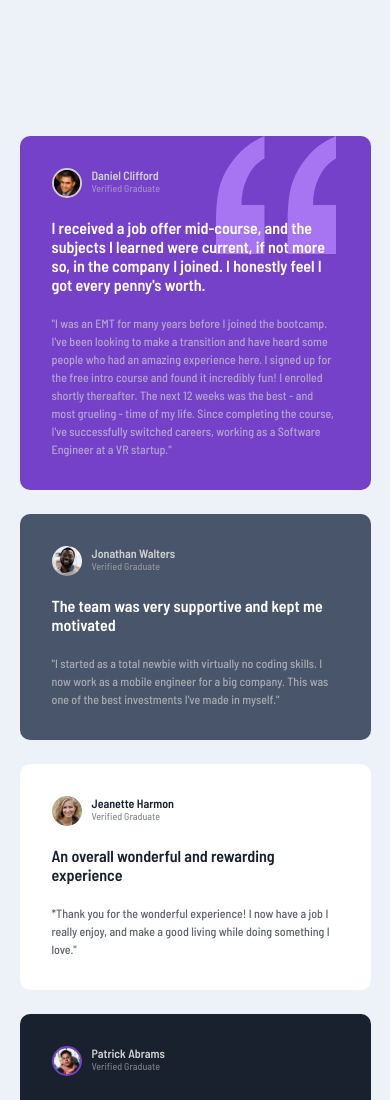
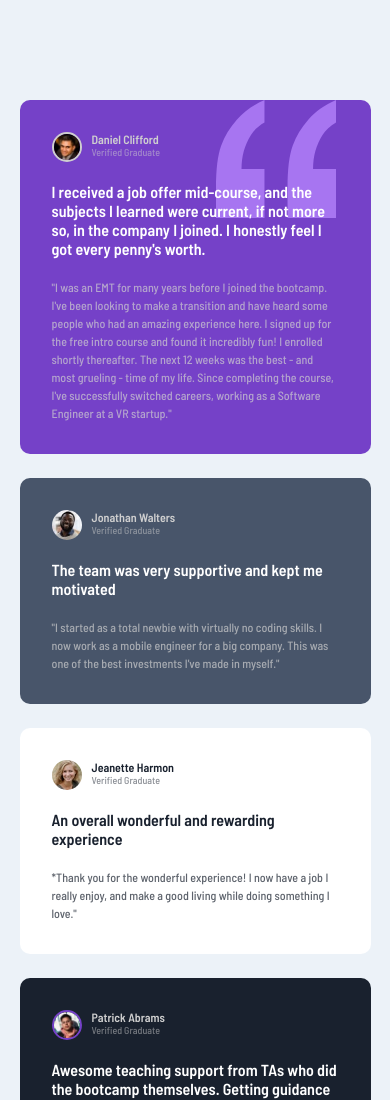
Before and after one commit to adewalemudasiru/Testimonial-Grid-Section, a plain HTML site: page index.html in a window 390 px wide. Shown: the top 1100 px of the page. Drawn offline with Linux system fonts and the light colour scheme.

Commit message:
Updated mobile design and readme.md

```diff
--- a/styles.css
+++ b/styles.css
@@ -42,7 +42,6 @@ body {
       "jeanette patrick patrick kira";
     gap: 1.5rem;
     width: min(90%, 75rem);
-    height: 35.75rem;
 }
 
 @media (max-width: 1024px) {
@@ -56,11 +55,19 @@ body {
           "kira kira kira";
         gap: 1.5rem;
         width: min(90%, 75rem);
-        height: 35.75rem;
     }
 }
 
 @media (max-width: 768px) {
+
+    body {
+        display: flex;
+        justify-content: center;
+        align-items: center;
+        align-self: center;
+        height: 100%;
+    }
+
     .wrapper {
         display: grid;
         grid-template-columns: 1fr;
@@ -73,7 +80,8 @@ body {
           "kira";
         gap: 1.5rem;
         width: min(90%, 75rem);
-        height: 35.75rem;
+        padding-top: 6.25rem;
+        margin-bottom: 6.25rem;
     }
 }
 
```
Also changed, not shown: screenshots/desktop.jpeg (added), screenshots/mobile.jpeg (added), 1 other file.
